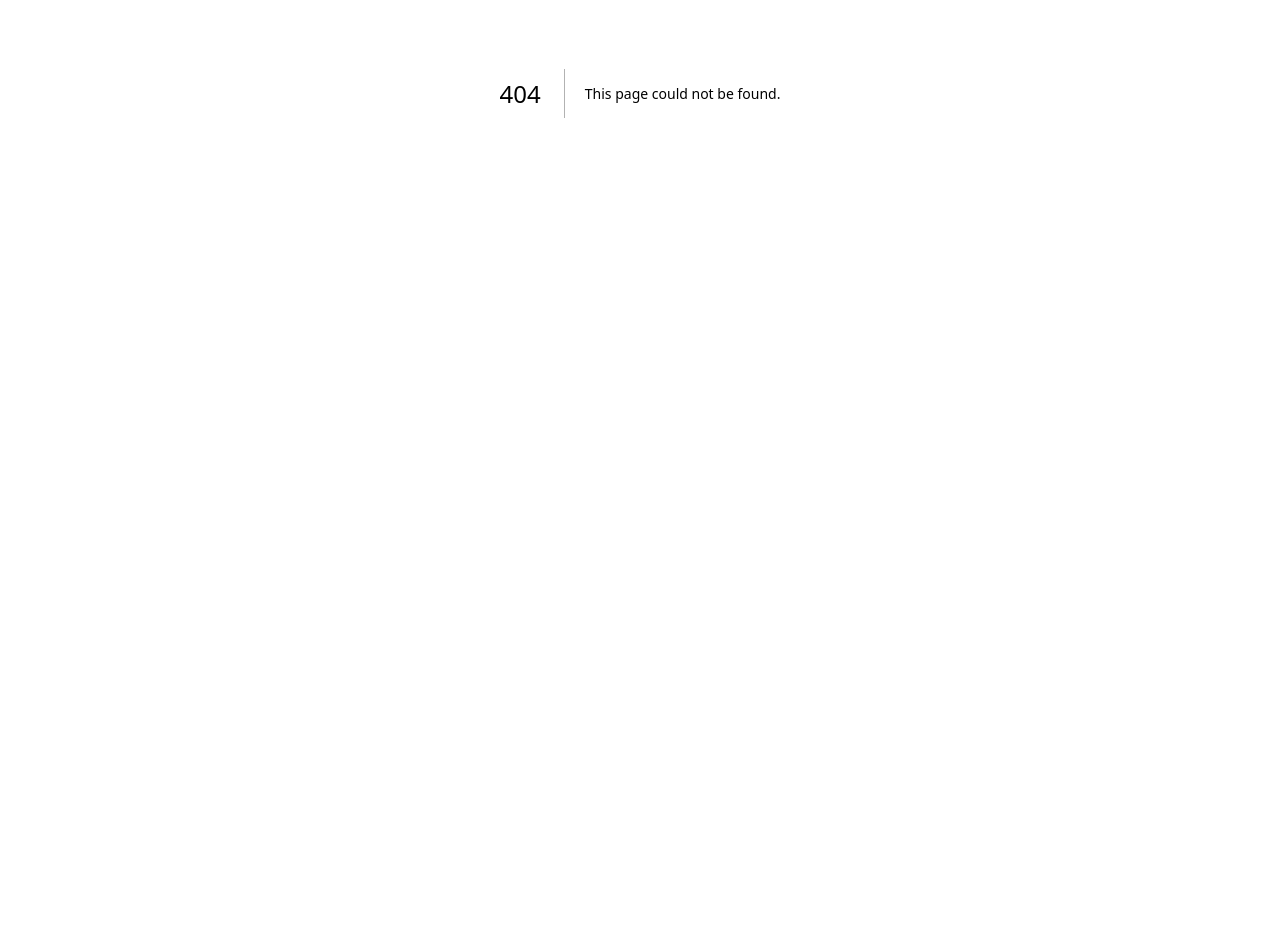
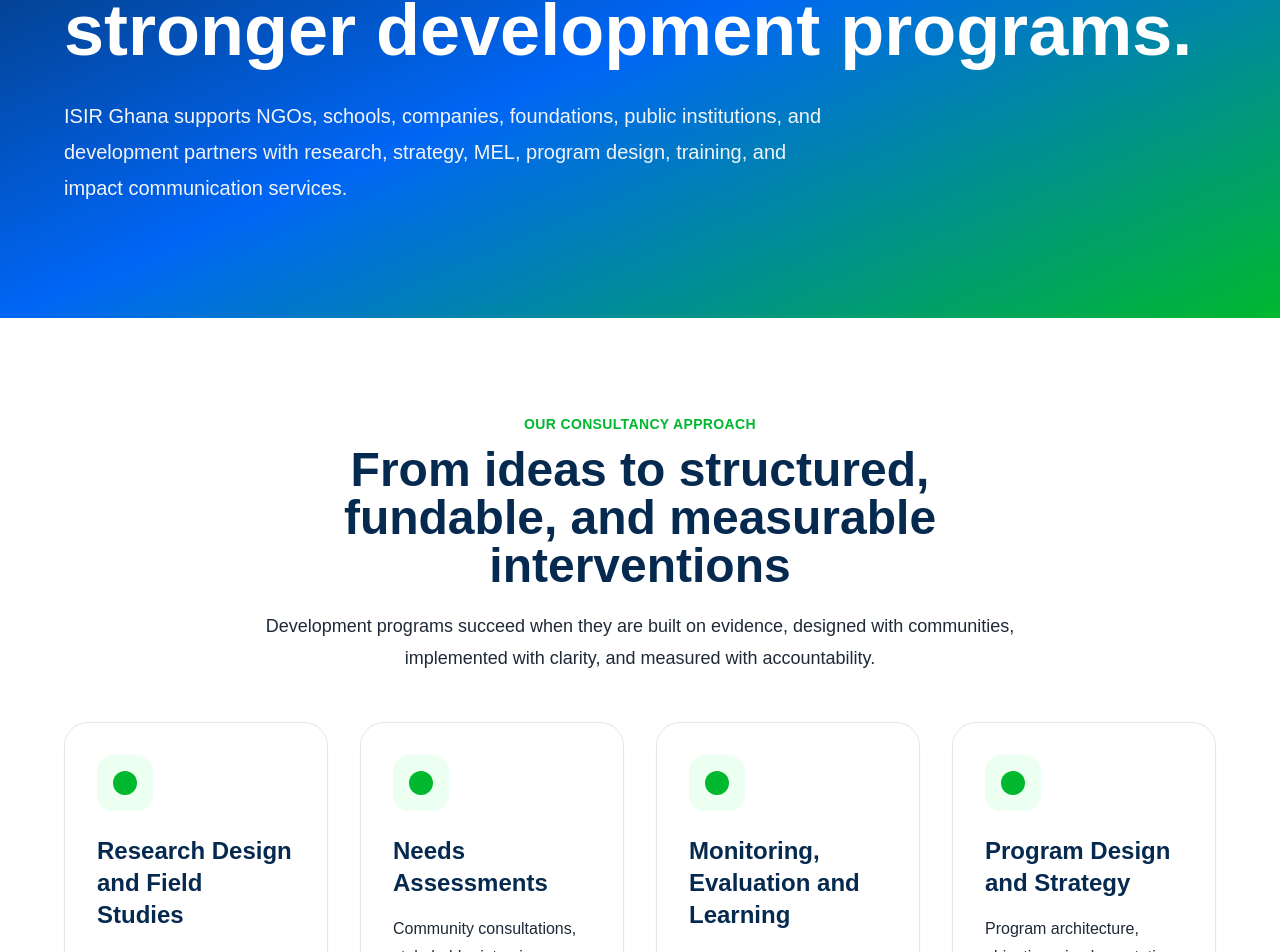
Before and after one commit to rashidasp28/isir-ghana-website, a Next.js app: page /consultancy in a window 1280 px wide. Before the commit this address had no page. Shown: the part 307-1259 px from the top of the page. Before the commit the page ends 800 px from the top, so only its background shows below. Built offline with nearby package versions, Linux system fonts and the light colour scheme.

Commit message:
Add Consultancy Services page

```diff
--- /dev/null
+++ b/app/consultancy/page.tsx
@@ -0,0 +1,96 @@
+import Navbar from '@/components/Navbar'
+import Footer from '@/components/Footer'
+import SectionHeader from '@/components/SectionHeader'
+
+const services = [
+  ['Research Design and Field Studies', 'Study design, surveys, interviews, field coordination, data analysis, and research report writing.'],
+  ['Needs Assessments', 'Community consultations, stakeholder interviews, gap analysis, opportunity mapping, and needs assessment reports.'],
+  ['Monitoring, Evaluation and Learning', 'Theory of change, indicators, logframes, baseline and endline planning, learning reports, and dashboards.'],
+  ['Program Design and Strategy', 'Program architecture, objectives, implementation roadmaps, sustainability plans, risk analysis, and partner engagement strategy.'],
+  ['Policy Briefs and Development Advisory', 'Evidence synthesis, policy analysis, stakeholder mapping, strategic recommendations, and decision-maker reports.'],
+  ['Impact Reporting and Communication', 'Annual reports, donor reports, impact briefs, field stories, case studies, and social impact narratives.'],
+  ['STEAM Education Program Design', 'Hands-on STEAM curriculum, coding and electronics programs, innovation clubs, teacher training, and student challenges.'],
+  ['Training and Capacity Building', 'Training needs assessments, workshop design, facilitation guides, training delivery, and post-training reports.'],
+]
+
+export default function ConsultancyPage() {
+  return (
+    <main>
+      <Navbar />
+
+      <section className="bg-gradient-to-br from-darkNavy via-primaryBlue to-primaryGreen text-white py-28">
+        <div className="container-width max-w-5xl">
+          <p className="uppercase tracking-widest text-sm mb-6 text-lightGreen font-semibold">Consultancy Services</p>
+          <h1 className="text-5xl md:text-7xl font-bold leading-tight mb-8">Evidence-based support for stronger development programs.</h1>
+          <p className="text-xl leading-9 max-w-3xl text-gray-100">ISIR Ghana supports NGOs, schools, companies, foundations, public institutions, and development partners with research, strategy, MEL, program design, training, and impact communication services.</p>
+        </div>
+      </section>
+
+      <section className="py-24 bg-white">
+        <div className="container-width">
+          <SectionHeader
+            eyebrow="Our Consultancy Approach"
+            title="From ideas to structured, fundable, and measurable interventions"
+            description="Development programs succeed when they are built on evidence, designed with communities, implemented with clarity, and measured with accountability."
+            center
+          />
+
+          <div className="grid md:grid-cols-2 lg:grid-cols-4 gap-8">
+            {services.map(([title, description]) => (
+              <div key={title} className="bg-white border border-softGray rounded-3xl p-8 shadow-sm hover:shadow-lg transition">
+                <div className="w-14 h-14 rounded-2xl bg-lightGreen flex items-center justify-center mb-6">
+                  <div className="w-6 h-6 rounded-full bg-primaryGreen"></div>
+                </div>
+                <h3 className="text-2xl font-bold text-darkNavy mb-4">{title}</h3>
+                <p className="text-charcoal leading-7">{description}</p>
+              </div>
+            ))}
+          </div>
+        </div>
+      </section>
+
+      <section className="py-24 bg-lightBlue">
+        <div className="container-width grid lg:grid-cols-2 gap-12 items-start">
+          <div>
+            <SectionHeader
+              eyebrow="Who We Support"
+              title="Consultancy for institutions working toward sustainable impact"
+              description="Our services are designed for NGOs, civil society organizations, schools, foundations, CSR teams, public institutions, universities, and research partners working across education, health, agriculture, climate action, youth development, and community resilience."
+            />
+          </div>
+
+          <div className="bg-white border border-softGray rounded-3xl p-8 shadow-sm">
+            <h3 className="text-2xl font-bold text-darkNavy mb-6">Request Consultancy Support</h3>
+            <div className="grid md:grid-cols-2 gap-5">
+              <input className="border border-softGray rounded-2xl px-5 py-4" placeholder="Full name" />
+              <input className="border border-softGray rounded-2xl px-5 py-4" placeholder="Email address" />
+              <input className="border border-softGray rounded-2xl px-5 py-4" placeholder="Organization" />
+              <input className="border border-softGray rounded-2xl px-5 py-4" placeholder="Country" />
+              <select className="border border-softGray rounded-2xl px-5 py-4 md:col-span-2">
+                <option>Research design</option>
+                <option>Needs assessment</option>
+                <option>MEL support</option>
+                <option>Program design</option>
+                <option>Policy brief</option>
+                <option>Impact reporting</option>
+                <option>Training and capacity building</option>
+              </select>
+              <textarea className="border border-softGray rounded-2xl px-5 py-4 md:col-span-2 min-h-[160px]" placeholder="Briefly describe the support you need" />
+            </div>
+            <button className="mt-8 bg-primaryGreen text-white px-8 py-4 rounded-full font-semibold text-lg">Submit Consultancy Request</button>
+          </div>
+        </div>
+      </section>
+
+      <section className="py-24 bg-darkNavy text-white">
+        <div className="container-width text-center max-w-4xl">
+          <h2 className="text-4xl md:text-5xl font-bold mb-6">Let’s Turn Your Development Idea Into a Stronger Program</h2>
+          <p className="text-lg leading-8 text-gray-300 mb-10">ISIR Ghana can help you design, research, evaluate, document, and communicate development work that is practical, fundable, and impact-driven.</p>
+          <button className="bg-primaryGreen text-white px-8 py-4 rounded-full font-semibold text-lg">Request Consultancy Support</button>
+        </div>
+      </section>
+
+      <Footer />
+    </main>
+  )
+}
```
